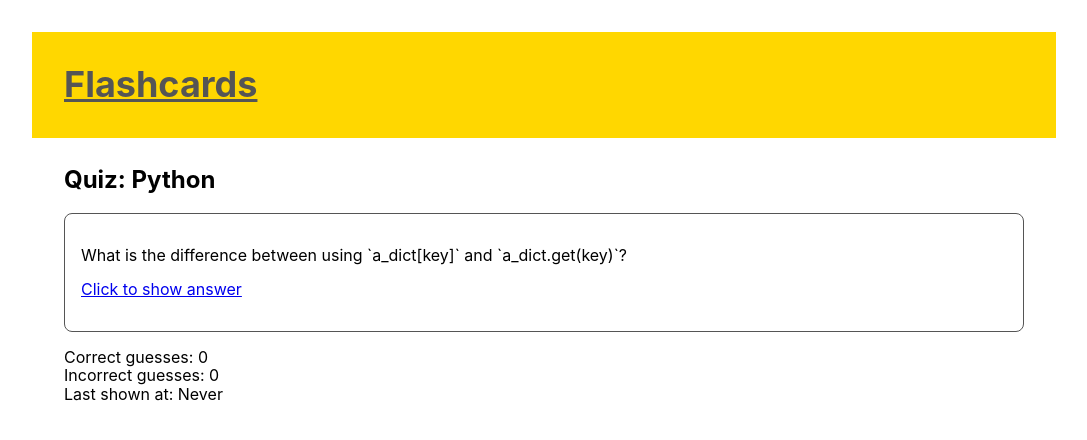
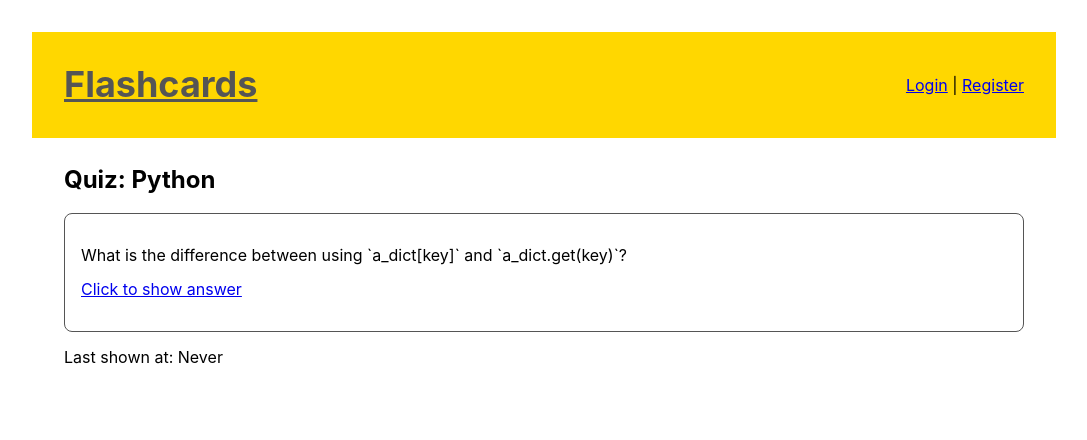
Before and after one commit to momentum-cohort-2019-09/examples-flashcards, a Django app: page /stacks/1/quiz/ in a window 1280 px wide. Shown: the top 440 px of the page, without its empty margins (96-1183 px from the left). Run offline with Django 3.2, Linux system fonts and the light colour scheme; data comes from the database, SQL or seed files in the repository; data that the repository does not hold is empty; some libraries are stand-ins or nearby versions.

Commit message:
Add registration and users

```diff
--- a/core/models.py
+++ b/core/models.py
@@ -36,14 +36,23 @@ class Card(models.Model):
     def __str__(self):
         return self.prompt
 
-    def times_correct(self):
-        return self.answer_records.filter(correct=True).count()
+    def times_correct(self, user):
+        if not user.is_authenticated:
+            return None
+        return self.answer_records.filter(user=user, correct=True).count()
 
-    def times_incorrect(self):
-        return self.answer_records.filter(correct=False).count()
+    def times_incorrect(self, user):
+        if not user.is_authenticated:
+            return None
+        return self.answer_records.filter(user=user, correct=False).count()
 
-    def record_result(self, correct):
-        self.answer_records.create(correct=correct)
+    def record_result(self, correct, user):
+        if user.is_authenticated:
+            self.answer_records.create(correct=correct, user=user)
+        else:
+            self.answer_records.create(correct=correct)
+
+        # TODO this will not work now that we have multiple users
         if correct:
             self.box_number = min([MAX_BOX_NUMBER, self.box_number + 1])
         else:
--- a/core/templates/core/base.html
+++ b/core/templates/base.html
@@ -4,7 +4,8 @@
   <meta charset="UTF-8">
   <meta name="viewport" content="width=device-width, initial-scale=1.0">
   <meta http-equiv="X-UA-Compatible" content="ie=edge">
-  <title>Flashcards</title>
+  {% block meta %}{% endblock %}
+  <title>{% block title %}Flashcards{% endblock %}</title>
   <link rel="stylesheet" href="https://unpkg.com/tachyons@4.10.0/css/tachyons.min.css"/>
   <style>
     .answer {
@@ -23,7 +24,10 @@
     </h1>
     <div>
       {% if request.user.is_authenticated %}
-      Logged in as {{ request.user }}
+      Logged in as {{ request.user }} | <a href="{% url 'auth_logout' %}">Logout</a>
+      {% else %}
+      <a href="{% url 'auth_login' %}">Login</a> |
+      <a href="{% url 'registration_register' %}">Register</a>
       {% endif %}
     </div>
   </header>
--- a/core/templates/core/card_create.html
+++ b/core/templates/core/card_create.html
@@ -1,4 +1,4 @@
-{% extends "core/base.html" %}
+{% extends "base.html" %}
 
 {% block content %}
 <h1>Create new card for {{ stack.name }}</h1>
--- a/core/templates/core/stack_detail.html
+++ b/core/templates/core/stack_detail.html
@@ -1,13 +1,15 @@
-{% extends "core/base.html" %}
+{% extends "base.html" %}
 
 {% block content %}
   <h1>{{ stack.name }} ({{ card_count }} card{{ card_count|pluralize }})</h1>
   <p>
     <a href="{% url 'stack-quiz' stack_pk=stack.pk %}">Quiz me on this card stack</a>
   </p>
+  {% if user.is_authenticated and stack.owner == user %}
   <p>
     <a href="{% url 'card-create' stack_pk=stack.pk %}">Create new card</a>
   </p>
+  {% endif %}
   <p>
     <a href="{% url 'stack-list' %}">Back to all stacks</a>
   </p>
--- a/core/templates/core/stack_list.html
+++ b/core/templates/core/stack_list.html
@@ -1,4 +1,4 @@
-{% extends "core/base.html" %}
+{% extends "base.html" %}
 
 {% block content %}
   {% if user.is_authenticated %}
--- a/core/templates/core/stack_quiz.html
+++ b/core/templates/core/stack_quiz.html
@@ -1,4 +1,4 @@
-{% extends "core/base.html" %}
+{% extends "base.html" %}
 
 {% block content %}
   <h2>Quiz: {{ stack.name }}</h2>
@@ -24,8 +24,10 @@
       </div>
     </div>
     <p>
-      Correct guesses: {{ card.times_correct }}<br>
-      Incorrect guesses: {{ card.times_incorrect }}<br>
+      {% if user.is_authenticated %}
+      Correct guesses: {{ times_correct }}<br>
+      Incorrect guesses: {{ times_incorrect }}<br>
+      {% endif %}
       Last shown at: {% if last_shown_at %}{{ last_shown_at }}{% else %}Never{% endif %}
     </p>
   </section>
--- a/core/views.py
+++ b/core/views.py
@@ -2,6 +2,8 @@ from django.shortcuts import render, redirect, get_object_or_404
 from core.models import Stack, Card
 from core.forms import StackForm, CardForm, CardResultsForm
 from django.utils import timezone
+from django.contrib.auth.decorators import login_required
+from django.http import HttpResponseForbidden
 
 
 def stack_list(request):
@@ -45,8 +47,12 @@ def stack_detail(request, stack_pk):
     })
 
 
+@login_required
 def card_create(request, stack_pk):
     stack = get_object_or_404(Stack, pk=stack_pk)
+
+    if stack.owner != request.user:
+        return HttpResponseForbidden()
 
     if request.method == "POST":
         form = CardForm(data=request.POST)
@@ -82,12 +88,15 @@ def stack_quiz(request, stack_pk):
     last_shown_at = card.last_shown_at
     card.last_shown_at = timezone.now()
     card.save()
-    return render(request, 'core/stack_quiz.html', {
-        "stack": stack,
-        "card": card,
-        "form": form,
-        "last_shown_at": last_shown_at,
-    })
+    return render(
+        request, 'core/stack_quiz.html', {
+            "stack": stack,
+            "card": card,
+            "form": form,
+            "times_correct": card.times_correct(request.user),
+            "times_incorrect": card.times_incorrect(request.user),
+            "last_shown_at": last_shown_at,
+        })
 
 
 def card_results(request, card_pk):
@@ -98,7 +107,7 @@ def card_results(request, card_pk):
     form = CardResultsForm(request.POST)
     if form.is_valid():
         correct = form.cleaned_data['correct']
-        card.record_result(correct)
+        card.record_result(correct, request.user)
     else:
         raise RuntimeError()
     return redirect(to='stack-quiz', stack_pk=card.stack.pk)
--- a/flashcards/settings.py
+++ b/flashcards/settings.py
@@ -30,6 +30,7 @@ ALLOWED_HOSTS = ['127.0.0.1']
 # Application definition
 
 INSTALLED_APPS = [
+    'registration',
     'django.contrib.admin',
     'django.contrib.auth',
     'django.contrib.contenttypes',
@@ -125,3 +126,8 @@ INTERNAL_IPS = ['127.0.0.1']
 
 USE_TZ = True
 TIME_ZONE = 'America/New_York'
+
+# Registration settings
+
+LOGIN_REDIRECT_URL = '/stacks/'
+ACCOUNT_ACTIVATION_DAYS = 7
--- a/flashcards/urls.py
+++ b/flashcards/urls.py
@@ -34,6 +34,7 @@ urlpatterns = [
          core_views.card_results,
          name='card-results'),
     path('admin/', admin.site.urls),
+    path('accounts/', include('registration.backends.simple.urls')),
 ]
 
 if settings.DEBUG:
```
Also changed, not shown: 2 other files.
